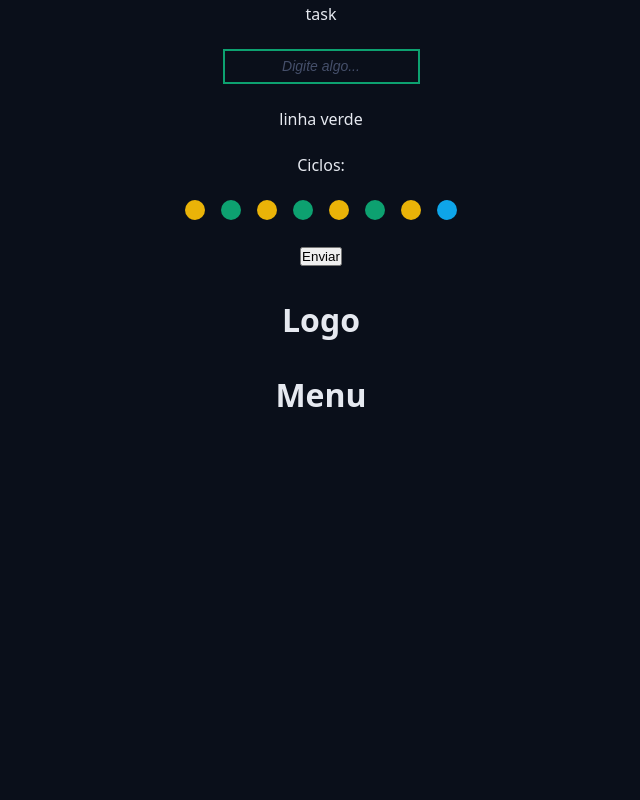
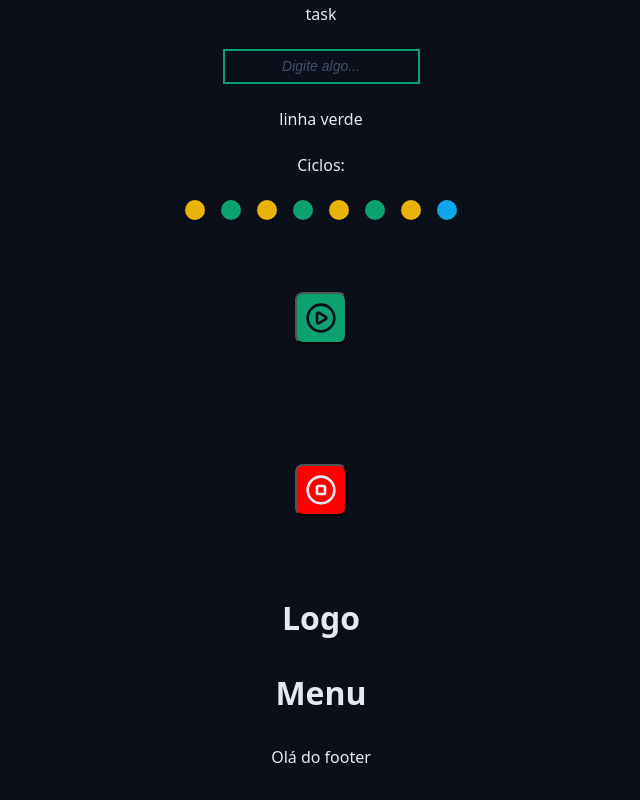
Before and after one commit to h3llsyn/Aulas-React, a React (Vite) app in the folder cronometro_pomodoro/: page / in a window 1280 px wide. Shown: the part 584-1384 px from the top of the page, without its empty margins (319-959 px from the left). Before the commit the page ends 1032 px from the top, so only its background shows below. Built offline with nearby package versions, Linux system fonts and the light colour scheme.

Commit message:
continuando

```diff
--- a/cronometro_pomodoro/src/App.tsx
+++ b/cronometro_pomodoro/src/App.tsx
@@ -8,6 +8,9 @@ import { CountDown } from './components/CountDown'
 import { Formulario } from './components/Formulario'
 import { Cycles } from './components/Cycles'
 import { Button } from './components/Button'
+import {CirclePlay} from 'lucide-react'
+import {CircleStop} from 'lucide-react'
+import {Footer} from './components/Footer'
 
 export function App() {
   return (
@@ -40,7 +43,8 @@ export function App() {
             <Cycles />
           </div>
           <div className='formRow'>
-            <Button/>
+            <Button icon={<CirclePlay/>} color='green'/>
+            <Button icon={<CircleStop/>} color='red'/>
           </div>
         </form>
       </Container>
@@ -52,6 +56,10 @@ export function App() {
       <Container>
         <Heading>Menu</Heading>
       </Container>
+
+      <Container>
+        <Footer/>
+      </Container>
     </>
   )
 }
--- a/cronometro_pomodoro/src/components/Button/index.tsx
+++ b/cronometro_pomodoro/src/components/Button/index.tsx
@@ -1,11 +1,18 @@
 import styles from './styles.module.css';
 
-export function Button(){
+type ButtonProps = {
+    icon:React.ReactNode;
+    color?:'green' | 'red';
+
+}& React.ComponentProps<'button'>;
+
+export function Button({
+    icon,
+    color = 'green'
+}:ButtonProps){
     return(
         <>
-        <div className={styles.button}>
-            <button>Enviar</button>
-        </div>
+            <button className={`${styles.button} ${styles[color]}`}>{icon}</button>
         </>
     )
 }
--- a/cronometro_pomodoro/src/components/Button/styles.module.css
+++ b/cronometro_pomodoro/src/components/Button/styles.module.css
@@ -1,3 +1,25 @@
 .button{
-
+    background-color: blueviolet;
+    transition: all 0.1 ease-in-out;
+    display: flex;
+    align-items: center;
+    padding: 0.8rem;
+    border-radius: 0.8rem;
+    margin: 4.8rem 0;
+    cursor: pointer;
 }
+.button svg{
+    width: 3.2rem;
+    height: 3.2rem;
+}
+.button:hover{
+    filter: brightness(80%);
+}
+.green{
+    background-color: var(--primary);
+    color: var(--text-over-primary);
+}
+.red{
+    background-color: red;
+    color: var(--text-over-error);
+}
--- /dev/null
+++ b/cronometro_pomodoro/src/components/Footer/index.tsx
@@ -0,0 +1,9 @@
+import style from './styles.module.css'
+
+export function Footer(){
+    return(
+        <>
+            <footer className={style.footer}>Olá do footer</footer>
+        </>
+    )
+}
--- /dev/null
+++ b/cronometro_pomodoro/src/components/Footer/styles.module.css
@@ -0,0 +1,5 @@
+.footer{
+    display: flex;
+    justify-content: center;
+    align-items: center;
+}
```
